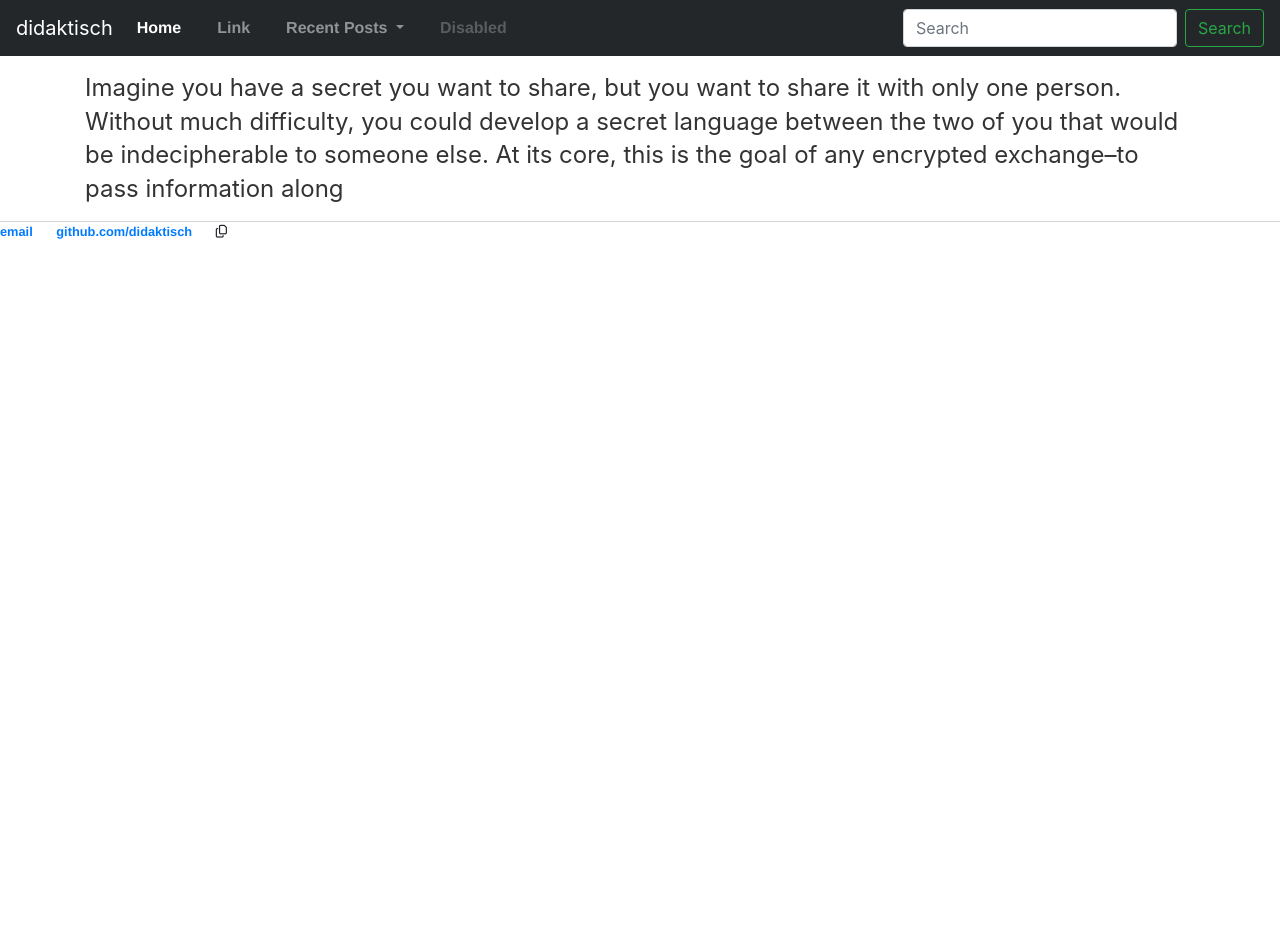
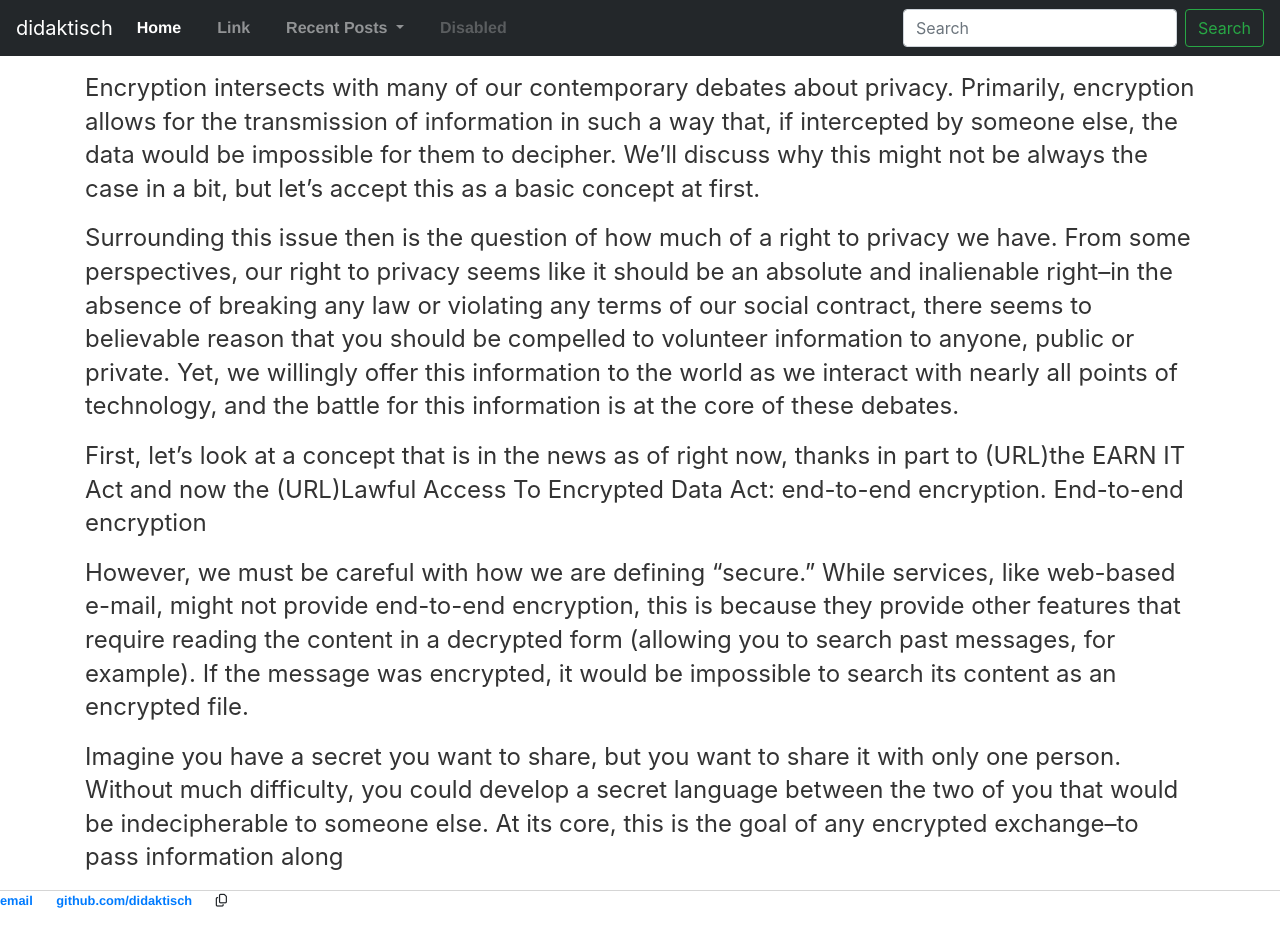
Before and after one commit to didaktisch/didaktisch.github.io, a Jekyll site: the page built from encryption.md, in a window 1280 px wide and 926 px high. Built offline with Jekyll 4.4.1, drawn with Linux system fonts in a browser that asks for light colours; nearby versions of some CDN libraries; our own code applies the rules of GitHub Pages for plain Markdown files.

```diff
--- a/encryption.md
+++ b/encryption.md
@@ -1 +1,12 @@
-Imagine you have a secret you want to share, but you want to share it with only one person. Without much difficulty, you could develop a secret language between the two of you that would be indecipherable to someone else. At its core, this is the goal of any encrypted exchange--to pass information along
+Encryption intersects with many of our contemporary debates about privacy. Primarily, encryption allows for the transmission of information in such a way that, if intercepted by someone else, the data would be impossible for them to decipher. We'll discuss why this might not be always the case in a bit, but let's accept this as a basic concept at first.
+
+Surrounding this issue then is the question of how much of a right to privacy we have. From some perspectives, our right to privacy seems like it should be an absolute and inalienable right--in the absence of breaking any law or violating any terms of our social contract, there seems to believable reason that you should be compelled to volunteer information to anyone, public or private. Yet, we willingly offer this information to the world as we interact with nearly all points of technology, and the battle for this information is at the core of these debates.
+
+First, let's look at a concept that is in the news as of right now, thanks in part to (URL)the EARN IT Act and now the (URL)Lawful Access To Encrypted Data Act: end-to-end encryption. End-to-end encryption
+
+
+However, we must be careful with how we are defining "secure." While services, like web-based e-mail, might not provide end-to-end encryption, this is because they provide other features that require reading the content in a decrypted form (allowing you to search past messages, for example). If the message was encrypted, it would be impossible to search its content as an encrypted file.
+
+
+
+Imagine you have a secret you want to share, but you want to share it with only one person. Without much difficulty, you could develop a secret language between the two of you that would be indecipherable to someone else. At its core, this is the goal of any encrypted exchange--to pass   information along
```
Also changed, not shown: test.html (added, +38 -0 lines).
